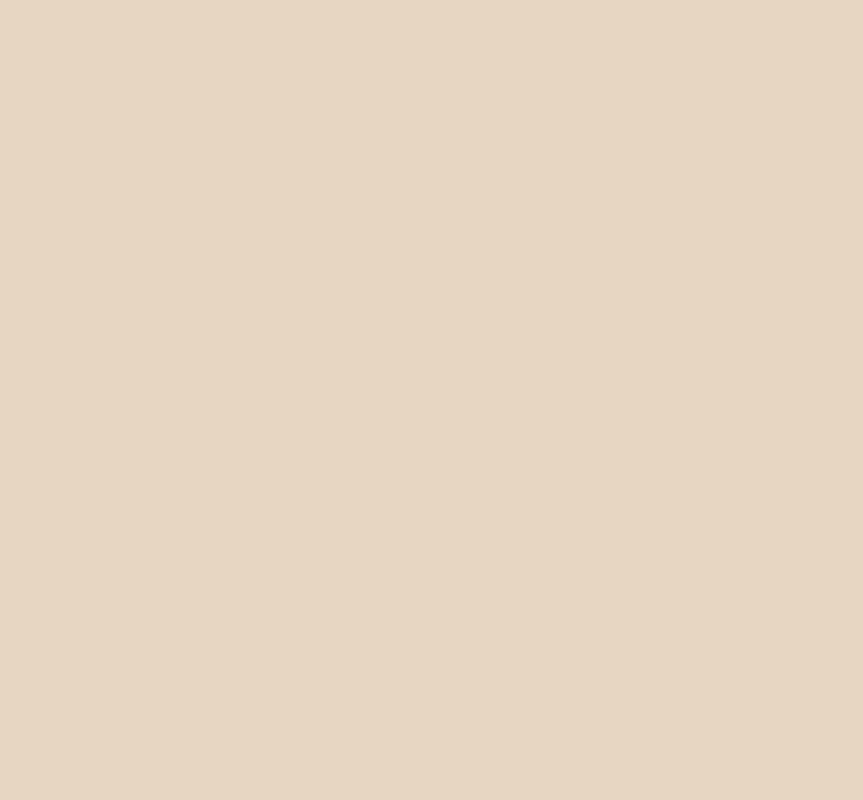
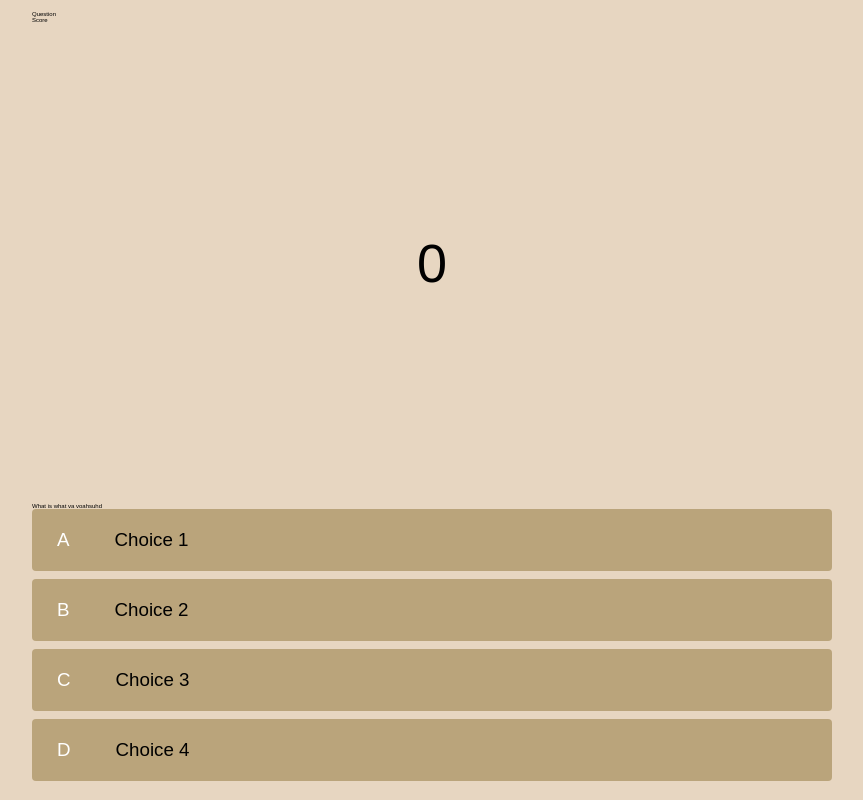
Before and after one commit to sofiasosa92/progressBar-quiz-, a plain HTML site: page game.html in a window 1280 px wide. Shown: the whole page, without its empty margins (208-1071 px from the left). Drawn offline with Linux system fonts and the light colour scheme.

Commit message:
styling question page

```diff
--- a/game.css
+++ b/game.css
@@ -0,0 +1,30 @@
+body {
+    color:rgb(0, 0, 0);
+}
+
+.choice-container {
+    display: flex;
+    margin-bottom: 0.8rem;
+    width: 100%;
+    border-radius: 4px;
+    background: linear-gradient(90deg, rgb(186, 164, 123) 100%, rgb(217, 191, 143) 100%);
+    font-size: 3rem;
+    min-width: 80rem;
+}
+
+.choice-container:hover {
+    cursor: pointer;
+    box-shadow: 0 0.4rem 1.4rem 0 rgb(117, 107, 89);
+    transition: transform 100ms;
+    transform: scale(1.02);
+}
+
+.choice-prefix {
+    padding: 2rem 2.5rem;
+    color: white;
+}
+
+.choice-text {
+    padding: 2rem;
+    width: 100%;
+}
--- a/game.html
+++ b/game.html
@@ -1,5 +1,6 @@
 <!DOCTYPE html>
 <html lang="en">
+
 <head>
     <meta charset="UTF-8">
     <meta http-equiv="X-UA-Compatible" content="IE=edge">
@@ -8,12 +9,48 @@
     <link rel="stylesheet" href="./assets/css/style.css">
     <link rel="stylesheet" href="./game.css">
 </head>
+
 <body>
     <div class="container">
         <div id="game" class="justify-center flex-column">
-
+            <div id="hud">
+                <div class="hud-iten">
+                    <p id="progressText" class="hud-prefix">
+                        Question
+                    </p>
+                    <div id="ProfessBar">
+                        <div id="ProgressBarFull"></div>
+                    </div>
+                </div>
+                <div class="hud-item">
+                    <p class="hug-prefix">
+                        Score
+                    </p>
+                    <h1 class="hud-main-text" id="score">
+                        0
+                    </h1>
+                </div>
+            </div>
+            <div id="questuin">What is what va voahsuhd</div>
+            <div class="choice-container">
+                <p class="choice-prefix">A</p>
+                <p class="choice-text" data-number="1"> Choice 1</p>
+            </div>
+            <div class="choice-container">
+                <p class="choice-prefix">B</p>
+                <p class="choice-text" data-number="2"> Choice 2</p>
+            </div>
+            <div class="choice-container">
+                <p class="choice-prefix">C</p>
+                <p class="choice-text" data-number="3"> Choice 3</p>
+            </div>
+            <div class="choice-container">
+                <p class="choice-prefix">D</p>
+                <p class="choice-text" data-number="4"> Choice 4</p>
+            </div>
         </div>
     </div>
+<script src="./game.js"></script>
+</body>
 
-</body>
 </html>
```
